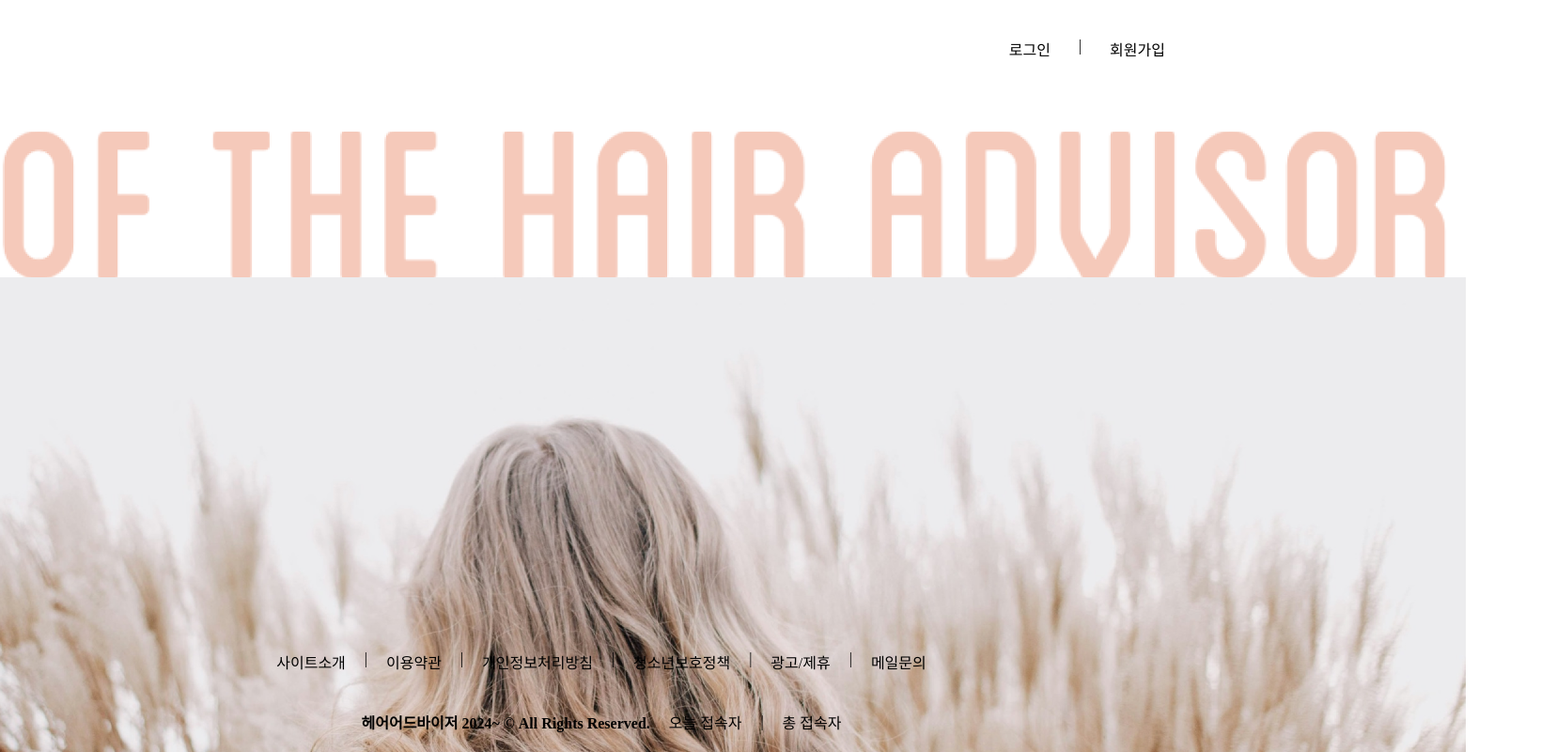
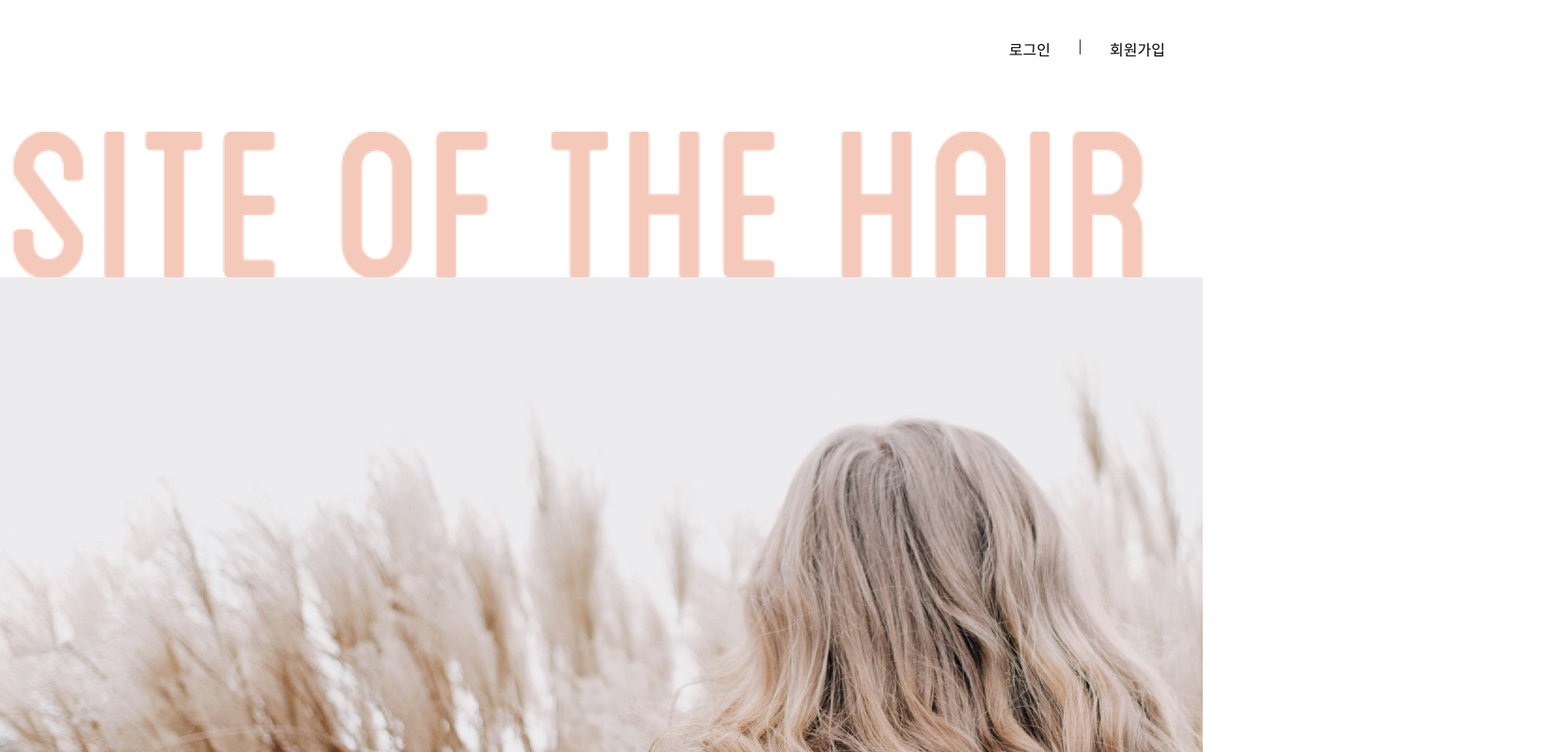
Before and after one commit to teamC-project/front, a React (Create React App) app: page /main in a window 1280 px wide. Shown: the top 800 px of the page at 94% size, 1640 px wide, since content can reach past the window. Built offline with nearby package versions, Linux system fonts and the light colour scheme; a small style sheet from the web is missing; a web font is replaced by a local one.

Commit message:
Update position for Footer

```diff
--- a/src/layouts/Footer/index.tsx
+++ b/src/layouts/Footer/index.tsx
@@ -19,11 +19,6 @@ export default function Footer() {
       </div>
       <div className='footer-under-bar'>
         <div className='footer-head-light'>헤어어드바이저 2024~ <span className=''>&copy;</span> All Rights Reserved.</div>
-        <div className='footer-total-user-box'>
-          <div className=''>오늘 접속자</div>
-          <div>|</div>
-          <div className=''>총 접속자</div>
-        </div>
       </div>
     </div>
   )
--- a/src/layouts/Footer/style.css
+++ b/src/layouts/Footer/style.css
@@ -5,8 +5,8 @@
   margin-top: auto;
   width: 100%;
 
-  position: fixed;
-  bottom: 0;
+  /* position: fixed;
+  bottom: 0; */
 
   font-size: 16px;
   font-weight: 400;
--- a/src/layouts/ServiceContainer/index.tsx
+++ b/src/layouts/ServiceContainer/index.tsx
@@ -166,7 +166,12 @@ export default function ServiceContainer() {
                 <Outlet />
             </div>
                 <div className='right-bar'>
-                    <div className='customer-chat'>채팅
+                    <div className='customer-chat'>
+                    <div className='footer-total-user-box'>
+                      <div className=''>총 방문자: </div>
+                      <div>|</div>
+                      <div className=''>오늘 접속자: </div>
+                    </div>
                         {/* <Outlet /> */}
                     </div>
                 </div>
--- a/src/views/Authentication/index.tsx
+++ b/src/views/Authentication/index.tsx
@@ -31,25 +31,10 @@ export function Main() {
       </div>
 
       <div className='auth-under-bar'>
-        <div className='auth-left-null'></div>
-        <div className='auth-center-value'>
           <div className='main-page-image-box'>
-
-            <div className=''>
-              <div className='null-box'></div>
-              <div className='main-page-title-image'></div>
-              <div className='null-box'></div>
-            </div>
-
-            <div className=''>
-              <div className='null-box'></div>
-              <div className='main-page-image'></div>
-              <div className='null-box'></div>
-            </div>
-
-            </div>
-        </div>
-        <div className='auth-right-null'></div>
+            <div className='main-page-title-image'></div>
+            <div className='main-page-image'></div>
+          </div>
       </div>
 
     </div>
--- a/src/views/Authentication/style.css
+++ b/src/views/Authentication/style.css
@@ -14,7 +14,7 @@
 
   padding: 8px 24px;
 
-  background-color: rgba(255,190,152,1);
+  background-color: rgba(255, 190, 152, 1);
   border-radius: 6px;
 
   font-size: 16px;
@@ -274,7 +274,7 @@
 
 .auth-radio-box {
   display: flex;
-  text-align:center
+  text-align: center
 }
 
 .auth-sign-up-radio-box {
@@ -380,14 +380,13 @@
 }
 
 #main-page-wrapper {
-  display: flex;
-  flex-direction: column;
-  height: 800px;
   min-width: none;
   width: 100%;
 }
 
 .main-page-top-bar {
+  margin: 0 auto;
+  max-width: 1920px;
   display: flex;
   justify-content: space-between;
   margin: 30px;
@@ -425,16 +424,10 @@
 }
 
 .main-page-image-box {
-  display: flex;
-  flex-direction: column;
-  justify-content: center;
-  align-items: center;
+  width: 100%;
 }
 
 .main-page-title-image {
-  display: flex;
-  justify-content: center;
-  width: 2000px;
   height: 155px;
 
   background-image: url('../../assets/image/main-page-title-image.png');
@@ -446,7 +439,6 @@
   display: flex;
   justify-content: center;
   align-items: center;
-  width: 2000px;
   height: 740px;
 
   background-image: url('../../assets/image/main-page-image.png');
@@ -456,11 +448,13 @@
 
 
 
-.null-box{
+.null-box {
   min-width: 300px;
 }
 
 .auth-under-bar {
+  max-width: 1920px;
+  margin: 0 auto;
   display: flex;
 }
 
@@ -474,8 +468,6 @@
 
 
 .auth-center-value {
-  display: flex;
-  justify-content: center;
   width: 100%;
   flex: 1;
 }
--- a/src/views/Service/Announcement/AnnouncementList/index.tsx
+++ b/src/views/Service/Announcement/AnnouncementList/index.tsx
@@ -175,10 +175,10 @@ export default function AnnouncementBoardList() {
     changeSection(totalPage);
   }, [currentSection]);
 
-  useEffect(() => {
-    if (!cookies.accessToken) return;
-    getSearchAnnouncementBoardListRequest(searchWord, cookies.accessToken).then(getSearchAnnouncementBoardListResponse);
-  })
+  // useEffect(() => {
+  //   if (!cookies.accessToken) return;
+  //   getSearchAnnouncementBoardListRequest(searchWord, cookies.accessToken).then(getSearchAnnouncementBoardListResponse);
+  // },[])
 
   //                    render                    //
   const searchButtonClass = searchWord ? 'primary-button' : 'disable-button';
```
